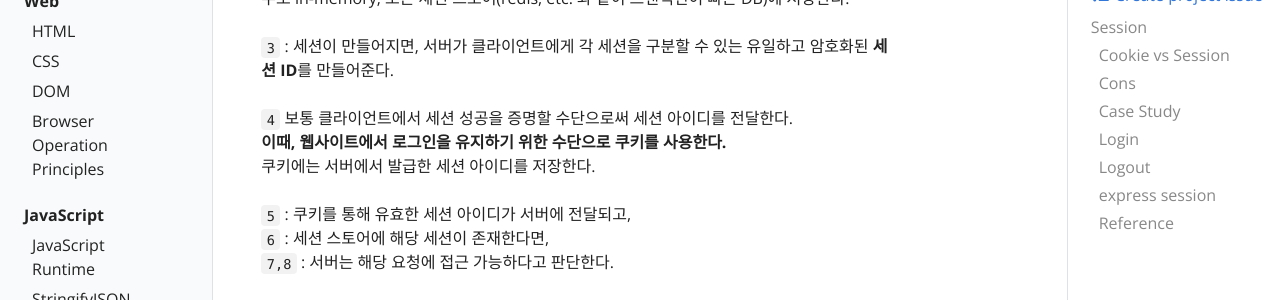
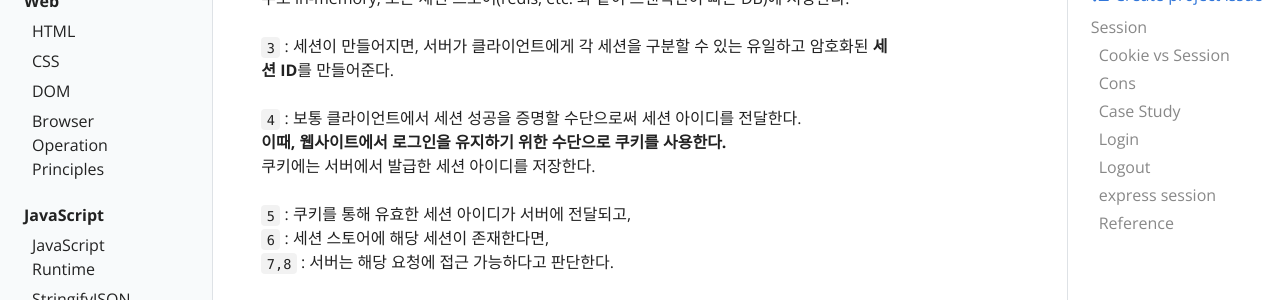
Before and after one commit to nexlice/nexlice.github.io, a Jekyll site: the page built from _docs/server/session.md, in a window 1280 px wide and 900 px high, scrolled down 2097 px. Shown: the part 153-453 px from the top of the window. Built offline with Jekyll 4.4.1, drawn with Linux system fonts in a browser that asks for light colours.

Commit message:
chore: typo

```diff
--- a/_docs/server/session.md
+++ b/_docs/server/session.md
@@ -66,7 +66,7 @@ Session-based Authentication이 어떻게 수행되는지 확인하자.
 <br>
 `3` : 세션이 만들어지면, 서버가 클라이언트에게 각 세션을 구분할 수 있는 유일하고 암호화된 **세션 ID**를 만들어준다.
 <br>
-`4` 보통 클라이언트에서 세션 성공을 증명할 수단으로써 세션 아이디를 전달한다.
+`4` : 보통 클라이언트에서 세션 성공을 증명할 수단으로써 세션 아이디를 전달한다.
 **이때, 웹사이트에서 로그인을 유지하기 위한 수단으로 쿠키를 사용한다.**
 쿠키에는 서버에서 발급한 세션 아이디를 저장한다.
 <br>
```
